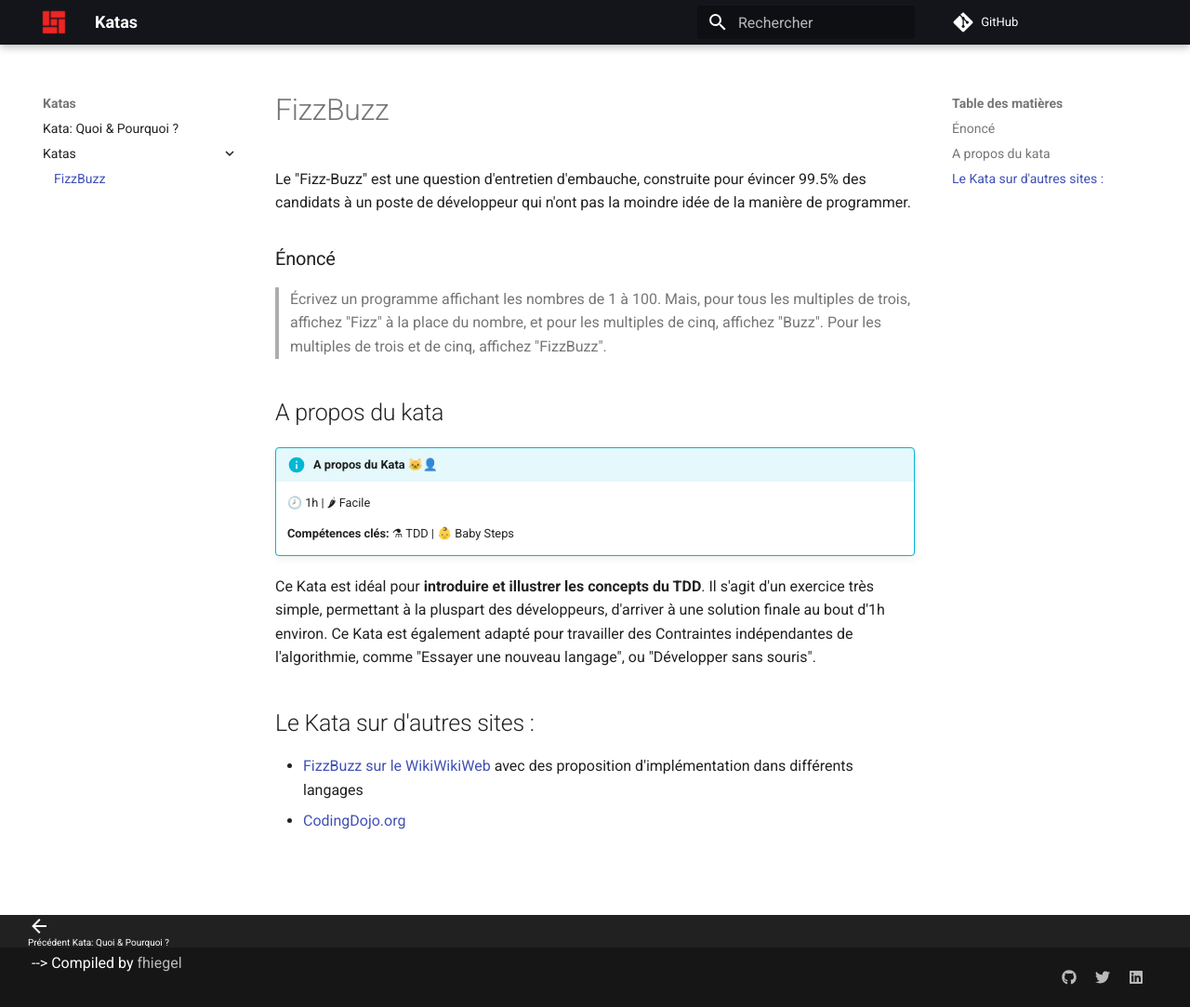
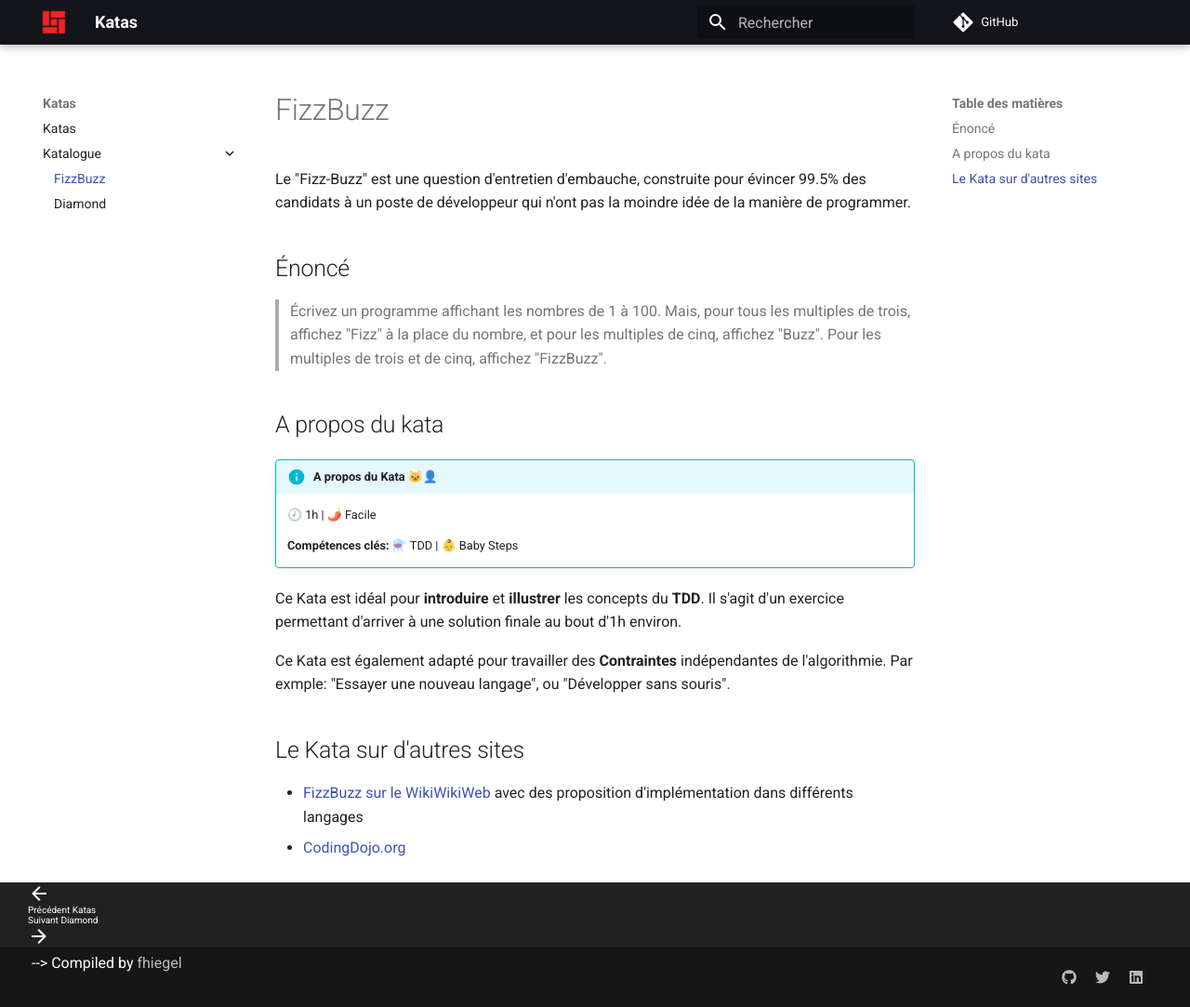
Before and after one commit to fhiegel/katas, an MkDocs documentation site: the page built from docs/katas/FizzBuzz.md, in a window 1280 px wide and 1083 px high. Shown: the whole window at 93% size. Built offline with MkDocs 1.6.1 and Material for MkDocs 9.7.7, drawn with Linux system fonts in a browser that asks for light colours; comment, search, counter and statistics services are not loaded.

Commit message:
kata(Diamound): Add 'Diamound' kata with french description

```diff
--- a/docs/katas/FizzBuzz.md
+++ b/docs/katas/FizzBuzz.md
@@ -7,7 +7,7 @@ description: >
 Le "Fizz-Buzz" est une question d'entretien d'embauche, construite pour évincer 99.5% des candidats à un poste
 de développeur qui n'ont pas la moindre idée de la manière de programmer.
 
-### Énoncé
+## Énoncé
 
 > Écrivez un programme affichant les nombres de 1 à 100.
 > Mais, pour tous les multiples de trois, affichez "Fizz" à la place du nombre,
@@ -17,16 +17,17 @@ de développeur qui n'ont pas la moindre idée de la manière de programmer.
 ## A propos du kata
 
 !!! info "A propos du Kata 🐱‍👤"
-    🕗 1h | 🌶 Facile
+    🕗 1h | 🌶️ Facile
 
-    **Compétences clés:** ⚗ TDD | 👶 Baby Steps
+    **Compétences clés:** ⚗️ TDD | 👶 Baby Steps
 
-Ce Kata est idéal pour **introduire et illustrer les concepts du TDD**. Il s'agit d'un exercice très simple,
-permettant à la pluspart des développeurs, d'arriver à une solution finale au bout d'1h environ.
-Ce Kata est également adapté pour travailler des Contraintes indépendantes de l'algorithmie,
-comme "Essayer une nouveau langage", ou "Développer sans souris".
+Ce Kata est idéal pour **introduire** et **illustrer** les concepts du **TDD**.
+Il s'agit d'un exercice permettant d'arriver à une solution finale au bout d'1h environ.
 
-## Le Kata sur d'autres sites :
+Ce Kata est également adapté pour travailler des **Contraintes** indépendantes de l'algorithmie.
+Par exmple:  "Essayer une nouveau langage", ou "Développer sans souris".
+
+## Le Kata sur d'autres sites
 
 - [FizzBuzz sur le WikiWikiWeb][WikiWikiWeb]
   avec des proposition d'implémentation dans différents langages
--- a/mkdocs.yml
+++ b/mkdocs.yml
@@ -5,7 +5,13 @@ site_description: Repository of katas
 repo_url: https://github.com/fhiegel/katas
 edit_uri: ""
 
-#Theme options ef2929, d52929
+nav:
+  - Katas: index.md
+  - Katalogue:
+      - katas/FizzBuzz.md
+      - katas/Diamound.md
+
+# Theme options ef2929, d52929
 theme:
   name: material
   custom_dir: theme
@@ -51,3 +57,7 @@ markdown_extensions:
   - pymdownx.smartsymbols
   - pymdownx.tabbed
   - pymdownx.tasklist
+
+plugins:
+  - search
+  - macros
```
Also changed, not shown: docs/index.md (+14 -2 lines), docs/katas/Diamound.md (added, +43 -0 lines), 1 other file.
